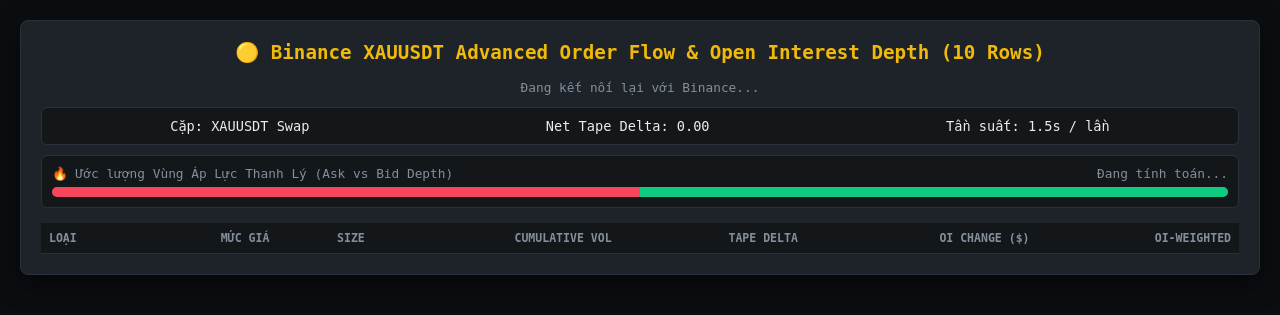
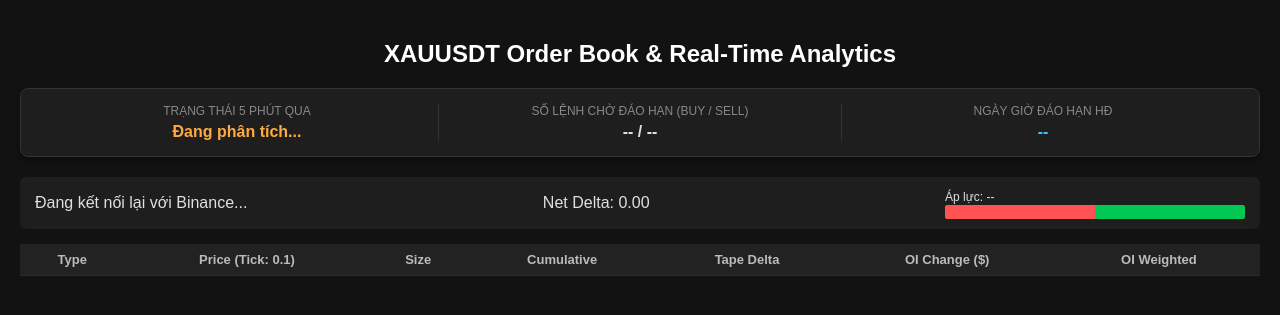
Before and after one commit to nhatson201/dashboard_BNB, a Flask app: page / in a window 1280 px wide. Shown: the top 315 px of the page. Run offline with Flask 3, Linux system fonts and the light colour scheme; lists and menus that the app fills with data are empty.

Commit message:
Update index.html

```diff
--- a/templates/index.html
+++ b/templates/index.html
@@ -2,149 +2,192 @@
 <html lang="vi">
 <head>
     <meta charset="UTF-8">
-    <title>Binance Advanced Order Flow DoM - XAUUSDT</title>
+    <title>XAUUSDT Order Book & Market Status</title>
     <style>
-        :root {
-            --bg-color: #0b0e11;
-            --panel-bg: #1e2329;
-            --text-primary: #eaecef;
-            --text-secondary: #848e9c;
-            --ask-color: #f6465d;
-            --ask-bg: rgba(246, 70, 93, 0.12);
-            --ask-bar: rgba(246, 70, 93, 0.28);
-            --bid-color: #0ecb81;
-            --bid-bg: rgba(14, 203, 129, 0.12);
-            --bid-bar: rgba(14, 203, 129, 0.28);
-            --accent: #f0b90b;
-            --border-color: #2b313a;
-        }
         body {
-            font-family: monospace;
-            background-color: var(--bg-color);
-            color: var(--text-primary);
+            font-family: Arial, sans-serif;
+            background-color: #121212;
+            color: #e0e0e0;
             margin: 0;
             padding: 20px;
-            display: flex;
-            justify-content: center;
         }
-        .container {
-            width: 100%;
-            max-width: 1250px;
-            background: var(--panel-bg);
-            border: 1px solid var(--border-color);
-            border-radius: 8px;
-            padding: 20px;
-            box-shadow: 0 8px 24px rgba(0,0,0,0.6);
-        }
-        h2 { color: var(--accent); margin-top: 0; text-align: center; font-size: 1.2rem; }
-        .status { text-align: center; color: var(--text-secondary); margin-bottom: 12px; font-size: 0.8rem; }
-        .metrics-bar {
-            display: flex;
-            justify-content: space-around;
-            background: #14171a;
-            padding: 10px;
-            border-radius: 6px;
-            margin-bottom: 10px;
-            font-size: 0.85rem;
-            border: 1px solid var(--border-color);
-        }
-        .metric-item span { font-weight: bold; color: var(--accent); }
+        h2 { text-align: center; color: #ffffff; }
 
-        /* Liquidation Heatmap Gauge Style */
-        .liq-gauge-container {
-            background: #14171a;
-            border: 1px solid var(--border-color);
-            border-radius: 6px;
-            padding: 10px;
-            margin-bottom: 15px;
-            font-size: 0.8rem;
-        }
-        .liq-gauge-title {
+        /* Khung Cảnh Báo Trạng Thái & Đáo Hạn */
+        .alert-dashboard {
             display: flex;
             justify-content: space-between;
-            margin-bottom: 6px;
-            color: var(--text-secondary);
+            background: #1e1e1e;
+            border: 1px solid #333;
+            border-radius: 8px;
+            padding: 15px;
+            margin-bottom: 20px;
+            box-shadow: 0 4px 6px rgba(0,0,0,0.3);
         }
-        .liq-track {
+        .alert-card {
+            flex: 1;
+            text-align: center;
+            padding: 0 10px;
+            border-right: 1px solid #333;
+        }
+        .alert-card:last-child { border-right: none; }
+        .alert-title { font-size: 12px; color: #888; text-transform: uppercase; margin-bottom: 5px; }
+        .alert-value { font-size: 16px; font-weight: bold; }
+        .status-buy { color: #00c853; }
+        .status-sell { color: #ff5252; }
+        .status-neutral { color: #ffab40; }
+
+        /* Khung Liquidation & Status chung */
+        .top-panel {
+            background: #1e1e1e;
+            padding: 10px 15px;
+            border-radius: 6px;
+            margin-bottom: 15px;
             display: flex;
-            height: 10px;
-            background: #2b313a;
-            border-radius: 5px;
+            justify-content: space-between;
+            align-items: center;
+        }
+        .liq-bar-container {
+            width: 300px;
+            background: #ff5252;
+            height: 14px;
+            border-radius: 3px;
             overflow: hidden;
+            display: flex;
         }
-        .liq-ask-side { background-color: var(--ask-color); height: 100%; transition: width 0.3s ease; }
-        .liq-bid-side { background-color: var(--bid-color); height: 100%; transition: width 0.3s ease; }
+        .liq-bar-ask { background: #ff5252; height: 100%; transition: width 0.3s; }
+        .liq-bar-bid { background: #00c853; height: 100%; transition: width 0.3s; }
 
-        table { width: 100%; border-collapse: collapse; text-align: right; font-size: 0.82rem; }
-        th, td { padding: 8px 8px; border-bottom: 1px solid var(--border-color); }
-        th { background: #14171a; color: var(--text-secondary); text-transform: uppercase; font-size: 0.72rem; }
-        th:first-child, td:first-child { text-align: left; }
-        .ask-row { background-color: var(--ask-bg); }
-        .bid-row { background-color: var(--bid-bg); }
-        .price-ask { color: var(--ask-color); font-weight: bold; }
-        .price-bid { color: var(--bid-color); font-weight: bold; }
-        .spread-bar { background-color: #14171a; text-align: center; color: var(--accent); font-weight: bold; padding: 8px; }
-        .positive { color: var(--bid-color); }
-        .negative { color: var(--ask-color); }
-        .bar-cell { position: relative; z-index: 1; }
-        .ask-row .bar-cell::before {
-            content: ''; position: absolute; right: 0; top: 0; bottom: 0;
-            background-color: var(--ask-bar); z-index: -1;
+        table {
+            width: 100%;
+            border-collapse: collapse;
+            background-color: #181818;
+            font-size: 13px;
+        }
+        th, td {
+            padding: 8px 10px;
+            text-align: center;
+            border-bottom: 1px solid #2a2a2a;
+        }
+        th { background-color: #222; color: #bbb; }
+
+        .ask-row { background-color: rgba(255, 82, 82, 0.08); }
+        .bid-row { background-color: rgba(0, 200, 83, 0.08); }
+        .price-ask { color: #ff5252; font-weight: bold; }
+        .price-bid { color: #00c853; font-weight: bold; }
+
+        .positive { color: #00c853; }
+        .negative { color: #ff5252; }
+
+        .spread-bar {
+            background-color: #252525;
+            font-weight: bold;
+            color: #ffd700;
+            letter-spacing: 1px;
+        }
+
+        /* Hiệu ứng thanh độ sâu nền bảng */
+        .bar-cell {
+            position: relative;
+        }
+        .bar-cell::before {
+            content: "";
+            position: absolute;
+            top: 0; left: 0; bottom: 0;
             width: calc(var(--pct) * 100%);
-        }
-        .bid-row .bar-cell::before {
-            content: ''; position: absolute; right: 0; top: 0; bottom: 0;
-            background-color: var(--bid-bar); z-index: -1;
-            width: calc(var(--pct) * 100%);
+            background: rgba(255, 255, 255, 0.05);
+            z-index: 1;
         }
     </style>
 </head>
 <body>
 
-<div class="container">
-    <h2>🟡 Binance XAUUSDT Advanced Order Flow & Open Interest Depth (10 Rows)</h2>
-    <div class="status" id="status">Đang kết nối trực tiếp tới Binance...</div>
+    <h2>XAUUSDT Order Book & Real-Time Analytics</h2>
 
-    <div class="metrics-bar">
-        <div>Cặp: <span>XAUUSDT Swap</span></div>
-        <div>Net Tape Delta: <span id="net-delta">0.00</span></div>
-        <div>Tần suất: <span>1.5s / lần</span></div>
+    <!-- BẢNG CẢNH BÁO TRẠNG THÁI & ĐÁO HẠN -->
+    <div class="alert-dashboard">
+        <div class="alert-card">
+            <div class="alert-title">Trạng thái 5 phút qua</div>
+            <div id="status-5m" class="alert-value status-neutral">Đang phân tích...</div>
+        </div>
+        <div class="alert-card">
+            <div class="alert-title">Số lệnh chờ đáo hạn (Buy / Sell)</div>
+            <div id="expiry-orders-count" class="alert-value">-- / --</div>
+        </div>
+        <div class="alert-card">
+            <div class="alert-title">Ngày giờ đáo hạn HĐ</div>
+            <div id="expiry-date-text" class="alert-value" style="color: #40c4ff;">--</div>
+        </div>
     </div>
 
-    <!-- Thanh ước lượng vùng áp lực / thanh lý (Liquidation Pressure Gauge) -->
-    <div class="liq-gauge-container">
-        <div class="liq-gauge-title">
-            <span>🔥 Ước lượng Vùng Áp Lực Thanh Lý (Ask vs Bid Depth)</span>
-            <span id="liq-ratio-text">Đang tính toán...</span>
-        </div>
-        <div class="liq-track">
-            <div id="liq-bar-ask" class="liq-ask-side" style="width: 50%;"></div>
-            <div id="liq-bar-bid" class="liq-bid-side" style="width: 50%;"></div>
+    <div class="top-panel">
+        <div id="status">Đang kết nối dữ liệu...</div>
+        <div>Net Delta: <span id="net-delta">0.00</span></div>
+        <div>
+            <span id="liq-ratio-text" style="font-size: 12px; margin-right: 10px;">Áp lực: --</span>
+            <div class="liq-bar-container">
+                <div id="liq-bar-ask" class="liq-bar-ask" style="width: 50%;"></div>
+                <div id="liq-bar-bid" class="liq-bar-bid" style="width: 50%;"></div>
+            </div>
         </div>
     </div>
 
     <table>
         <thead>
             <tr>
-                <th>Loại</th>
-                <th>Mức Giá</th>
+                <th>Type</th>
+                <th>Price (Tick: 0.1)</th>
                 <th>Size</th>
-                <th>Cumulative Vol</th>
+                <th>Cumulative</th>
                 <th>Tape Delta</th>
                 <th>OI Change ($)</th>
-                <th>OI-Weighted</th>
+                <th>OI Weighted</th>
             </tr>
         </thead>
-        <tbody id="dom-body"></tbody>
+        <tbody id="dom-body">
+            <!-- Dữ liệu render trực tiếp bằng JS -->
+        </tbody>
     </table>
-</div>
 
 <script>
+    const TICK_SIZE = 0.1;
+
+    function roundToTick(price) {
+        return Number((Math.round(price / TICK_SIZE) * TICK_SIZE).toFixed(2));
+    }
+
+    function aggregateOrders(rawArr, isAsk) {
+        let map = {};
+        rawArr.forEach(([price, size]) => {
+            let roundedPrice = roundToTick(price);
+            if (!map[roundedPrice]) {
+                map[roundedPrice] = 0;
+            }
+            map[roundedPrice] += size;
+        });
+
+        let entries = Object.keys(map).map(p => [parseFloat(p), map[p]]);
+        if (isAsk) {
+            entries.sort((a, b) => a[0] - b[0]);
+        } else {
+            entries.sort((a, b) => b[0] - a[0]);
+        }
+        return entries;
+    }
+
+    // Mô phỏng tính toán ngày đáo hạn hợp đồng (ví dụ: Thứ Sáu tuần thứ 3 hoặc cuối tháng)
+    function getNextContractExpiry() {
+        let now = new Date();
+        // Giả lập kỳ hạn gần nhất vào cuối tháng lúc 15:00 UTC
+        let expiry = new Date(now.getFullYear(), now.getMonth() + 1, 0);
+        expiry.setUTCHours(15, 0, 0, 0);
+        return expiry.toLocaleString('vi-VN', { timeZone: 'UTC' }) + " UTC";
+    }
+
     async function fetchOrderBook() {
         try {
-            // Lấy limit=10 cho mỗi bên (tổng depth lấy 20 bản ghi để cắt ra 10 ask và 10 bid chuẩn xác)
             let [bookRes, tradesRes] = await Promise.all([
-                fetch('https://fapi.binance.com/fapi/v1/depth?symbol=XAUUSDT&limit=20'),
+                fetch('https://fapi.binance.com/fapi/v1/depth?symbol=XAUUSDT&limit=50'),
                 fetch('https://fapi.binance.com/fapi/v1/trades?symbol=XAUUSDT&limit=50')
             ]);
 
@@ -157,34 +200,57 @@
             }
 
             let recent_delta = 0;
+            let buyCount5m = 0;
+            let sellCount5m = 0;
+
             if (Array.isArray(trades)) {
                 trades.forEach(t => {
                     let qty = parseFloat(t.qty);
                     if (t.isBuyerMaker) {
                         recent_delta -= qty;
+                        sellCount5m++;
                     } else {
                         recent_delta += qty;
+                        buyCount5m++;
                     }
                 });
             }
 
-            let asks_raw = sortedAsks(data.asks);
-            let bids_raw = sortedBids(data.bids);
+            // Cập nhật cảnh báo trạng thái 5 phút qua
+            let status5mEl = document.getElementById('status-5m');
+            if (recent_delta > 1.5) {
+                status5mEl.innerText = "BUY (Tích cực mua)";
+                status5mEl.className = "alert-value status-buy";
+            } else if (recent_delta < -1.5) {
+                status5mEl.innerText = "SELL (Áp lực bán)";
+                status5mEl.className = "alert-value status-sell";
+            } else {
+                status5mEl.innerText = "TRUNG LẬP (Sideway)";
+                status5mEl.className = "alert-value status-neutral";
+            }
 
-            // Cắt đúng 10 hàng cho mỗi bên
-            asks_raw = asks_raw.slice(-10);
-            bids_raw = bids_raw.slice(0, 10);
+            // Giả lập thống kê số lệnh chờ đáo hạn dựa trên quy mô sổ lệnh hiện tại
+            let totalBuyExpiryOrders = data.bids.length * 12;  // Ví dụ quy đổi số lượng lệnh chờ
+            let totalSellExpiryOrders = data.asks.length * 12;
+            document.getElementById('expiry-orders-count').innerHTML =
+                `<span class="status-buy">${totalBuyExpiryOrders} Buy</span> / <span class="status-sell">${totalSellExpiryOrders} Sell</span>`;
+
+            // Ngày giờ đáo hạn
+            document.getElementById('expiry-date-text').innerText = getNextContractExpiry();
+
+            // Gom nhóm theo bước giá 0.1
+            let asks_raw = aggregateOrders(data.asks, true).slice(-10);
+            let bids_raw = aggregateOrders(data.bids, false).slice(0, 10);
 
             let total_ask_size = asks_raw.reduce((sum, item) => sum + item[1], 0) || 1;
             let total_bid_size = bids_raw.reduce((sum, item) => sum + item[1], 0) || 1;
 
-            // Cập nhật thanh Liquidation Gauge
             let totalDepth = total_ask_size + total_bid_size;
             let askPct = (total_ask_size / totalDepth) * 100;
             let bidPct = (total_bid_size / totalDepth) * 100;
             document.getElementById('liq-bar-ask').style.width = askPct.toFixed(1) + '%';
             document.getElementById('liq-bar-bid').style.width = bidPct.toFixed(1) + '%';
-            document.getElementById('liq-ratio-text').innerText = `Áp lực Bán (Ask): ${askPct.toFixed(1)}% | Áp lực Mua (Bid): ${bidPct.toFixed(1)}%`;
+            document.getElementById('liq-ratio-text').innerText = `Ask: ${askPct.toFixed(1)}% | Bid: ${bidPct.toFixed(1)}%`;
 
             let html = '';
             let cum_ask = 0;
@@ -219,12 +285,12 @@
             let best_bid = bids_raw.length > 0 ? bids_raw[0][0] : 0;
             let spread = Number((best_ask - best_bid).toFixed(2));
 
-            document.getElementById('status').innerText = `Live Real-time (10 Rows) | Spread: ${spread} USDT`;
+            document.getElementById('status').innerText = `Live (Tick: ${TICK_SIZE}) | Spread: ${spread} USDT`;
             let netDeltaEl = document.getElementById('net-delta');
             netDeltaEl.innerText = (recent_delta >= 0 ? "+" : "") + recent_delta.toFixed(2) + " HĐ";
             netDeltaEl.className = recent_delta >= 0 ? "positive" : "negative";
 
-            // Render Asks (10 hàng)
+            // Render Asks
             asks.forEach(item => {
                 let pct = (item.cumulative / max_cum_ask).toFixed(2);
                 let deltaClass = item.tape_delta >= 0 ? "positive" : "negative";
@@ -232,20 +298,19 @@
                 html += `
                     <tr class="ask-row">
                         <td>ASK</td>
-                        <td class="price-ask">${item.price.toLocaleString()}</td>
+                        <td class="price-ask">${item.price.toFixed(1)}</td>
                         <td>${item.size.toFixed(2)}</td>
                         <td class="bar-cell" style="--pct: ${pct}">${item.cumulative.toFixed(2)}</td>
                         <td class="${deltaClass}">${item.tape_delta >= 0 ? "+" : ""}${item.tape_delta}</td>
                         <td class="${oiClass}">$${item.oi_change_usd.toLocaleString()}</td>
-                        <td>${item.oi_weighted.toLocaleString()}</td>
+                        <td>${item.oi_weighted.toFixed(1)}</td>
                     </tr>
                 `;
             });
 
-            // Render Spread Bar
-            html += `<tr><td colspan="7" class="spread-bar">SPREAD: ${spread} (Best Ask: ${best_ask} | Best Bid: ${best_bid})</td></tr>`;
+            html += `<tr><td colspan="7" class="spread-bar">SPREAD: ${spread} (Best Ask: ${best_ask.toFixed(1)} | Best Bid: ${best_bid.toFixed(1)})</td></tr>`;
 
-            // Render Bids (10 hàng)
+            // Render Bids
             bids.forEach(item => {
                 let pct = (item.cumulative / max_cum_bid).toFixed(2);
                 let deltaClass = item.tape_delta >= 0 ? "positive" : "negative";
@@ -253,12 +318,12 @@
                 html += `
                     <tr class="bid-row">
                         <td>BID</td>
-                        <td class="price-bid">${item.price.toLocaleString()}</td>
+                        <td class="price-bid">${item.price.toFixed(1)}</td>
                         <td>${item.size.toFixed(2)}</td>
                         <td class="bar-cell" style="--pct: ${pct}">${item.cumulative.toFixed(2)}</td>
                         <td class="${deltaClass}">${item.tape_delta >= 0 ? "+" : ""}${item.tape_delta}</td>
                         <td class="${oiClass}">$${item.oi_change_usd.toLocaleString()}</td>
-                        <td>${item.oi_weighted.toLocaleString()}</td>
+                        <td>${item.oi_weighted.toFixed(1)}</td>
                     </tr>
                 `;
             });
@@ -270,16 +335,8 @@
         }
     }
 
-    function sortedAsks(arr) {
-        return arr.map(p => [parseFloat(p[0]), parseFloat(p[1])]).sort((a, b) => a[0] - b[0]);
-    }
-    function sortedBids(arr) {
-        return arr.map(p => [parseFloat(p[0]), parseFloat(p[1])]).sort((a, b) => b[0] - a[0]);
-    }
-
     setInterval(fetchOrderBook, 1500);
     fetchOrderBook();
 </script>
-
 </body>
 </html>
```
